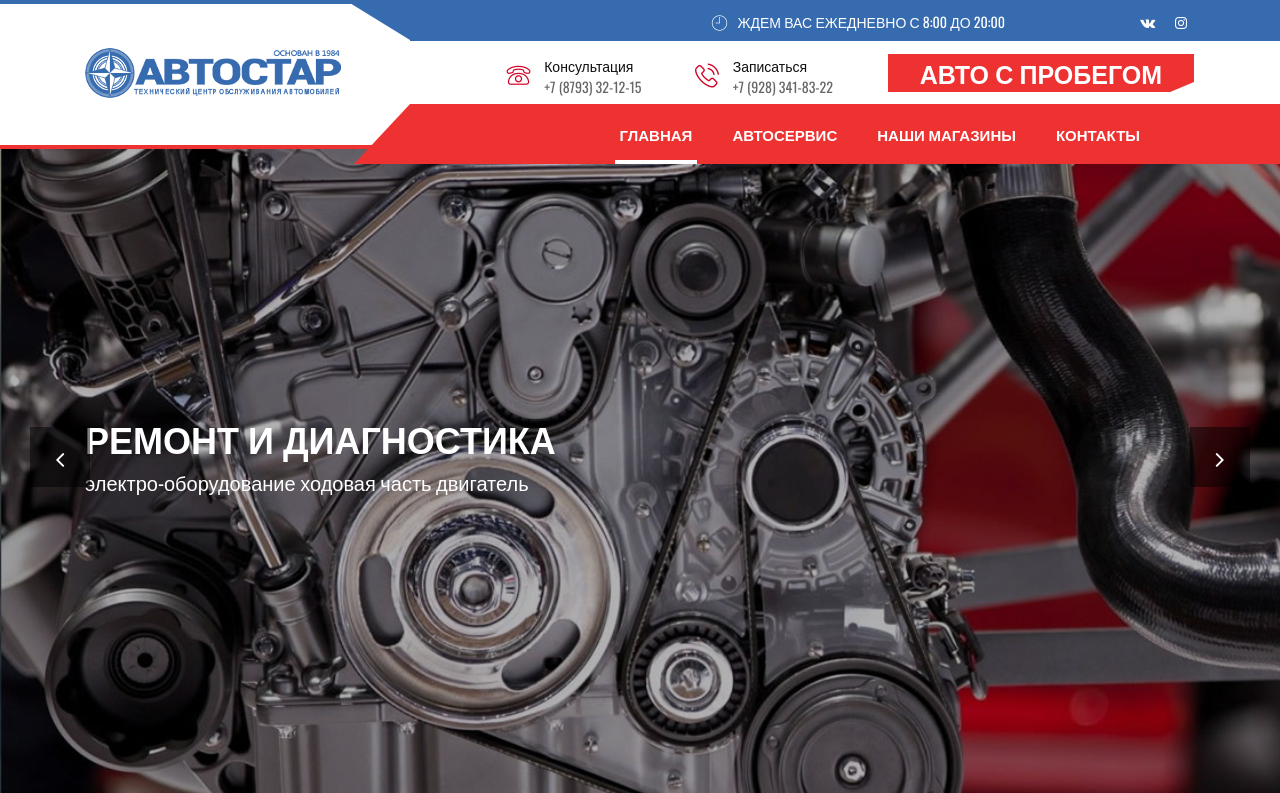
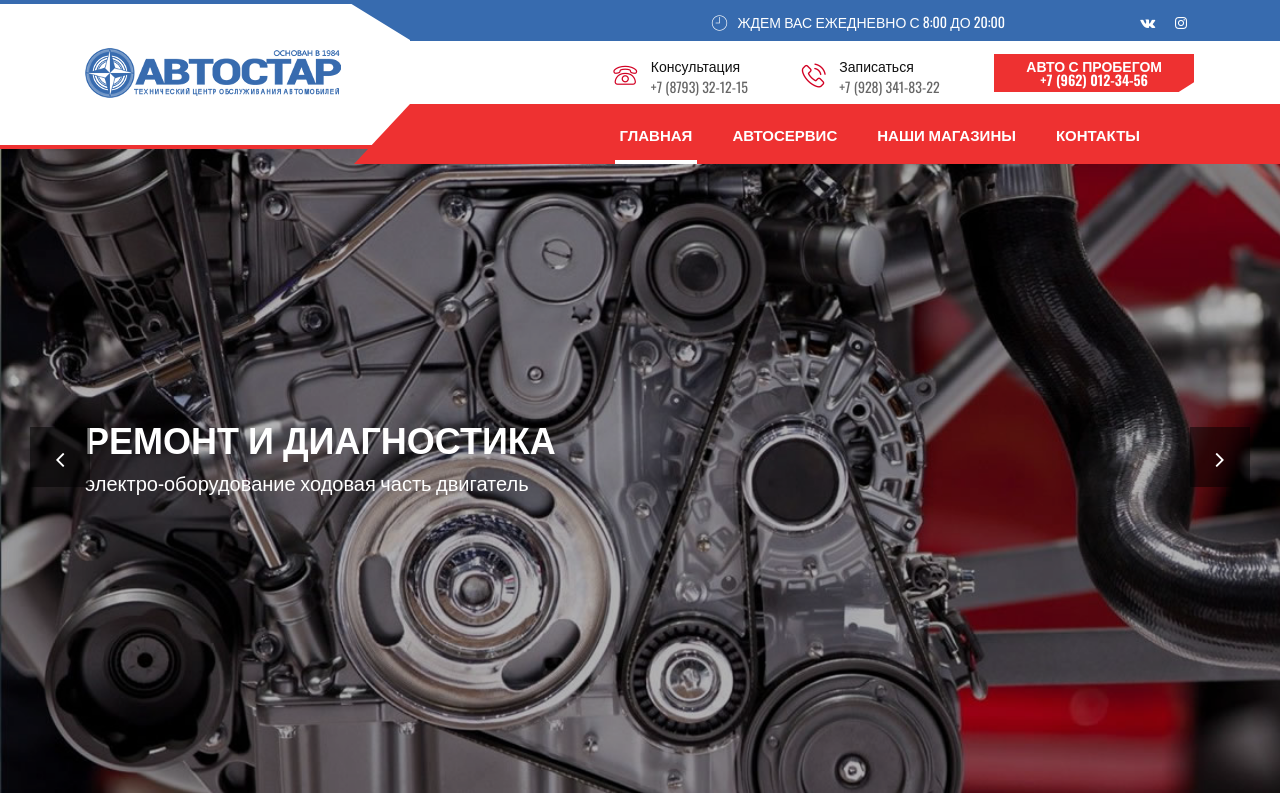
Before and after one commit to skiboorg/avtostar_py, a Django app: page / in a window 1280 px wide. Shown: the top 793 px of the page. Run offline with Django 3.2, Linux system fonts and the light colour scheme; data comes from the database, SQL or seed files in the repository; parts of the project's set-up code (start-up, migrations or seed data) failed here and were passed over; some libraries are stand-ins or nearby versions; some web fonts are replaced.

Commit message:
add phone

```diff
--- a/templates/header.html
+++ b/templates/header.html
@@ -52,7 +52,8 @@
                      </li> <!-- Li End -->
                      <li>
 {#                        <a href="#" class="btn btn-primary">ОНЛАЙН ЗАПИСЬ</a>#}
-                         <a href="https://www.mycitycar.ru" target="_blank" class="btn btn-primary btn-lg">АВТО С ПРОБЕГОМ</a>
+                         <a style="line-height: 1;font-size: 14px;" href="https://www.mycitycar.ru" target="_blank" class="btn btn-primary btn-lg">АВТО С ПРОБЕГОМ<br>+7 (962) 012-34-56</a>
+
                      </li> <!-- Li End -->
                   </ul> <!-- Contact info End -->
                </div> <!-- Col End -->
--- a/templates/pages/index.html
+++ b/templates/pages/index.html
@@ -159,13 +159,14 @@
                   <div class="box-skew-sm-right">
 {#                        <img src="{% static 'images/home2.jpg' %}" alt="">#}
                       <img src="{% static 'images/home3.jpg' %}" alt="">
-                     <h2 class="column-title text-white no-border">
+                     <h2 style="line-height: 50px" class="column-title text-white no-border">
 {#                        <small>Поможем с подбором оригинальных запчастей</small>#}
 {#                        для Вашего автомобиля#}
                          ПРОДАЖА | ОБМЕН (TRADE-IN)
                          <div class="clearfix"></div>
                          <br>
-                         КОМИССИЯ | <span class="big-red">КРЕДИТ</span>
+                         КОМИССИЯ | <span class="big-red">КРЕДИТ</span><br>
+                         <a href="tel:+79620123456">+7 (962) 012-34-56</a> <br> <a href="tel:88002010126">8 (800) 201-01-26</a>
                      </h2>
 {#                     <a href="#" class="btn btn-primary">Подробнее</a>#}
                   </div> <!-- Newsletter content end -->
```
